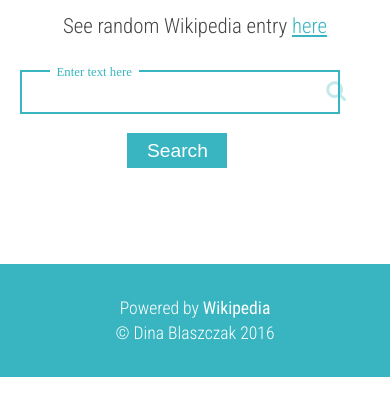
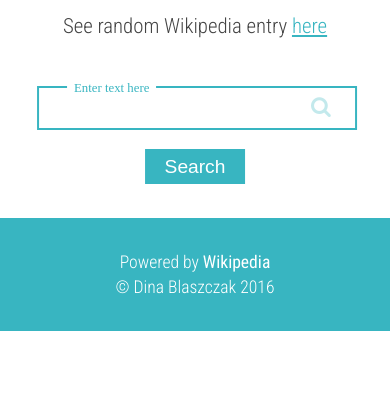
Before and after one commit to Sumbo-1/wikipedia-viewer, a plain HTML site: page index.html in a window 390 px wide. Shown: the part 316-732 px from the top of the page. Drawn offline with nearby package versions, Linux system fonts and the light colour scheme.

Commit message:
Update style.css

```diff
--- a/css/style.css
+++ b/css/style.css
@@ -241,6 +241,10 @@ footer .credits {
   }
    form {
     max-width: 90%;
+    position: absolute;
+    top: 0;
+    left: 50%;
+    transform: translateX(-50%);
   }
   .entry-overly {
     padding: 83px 0 80px;
```
